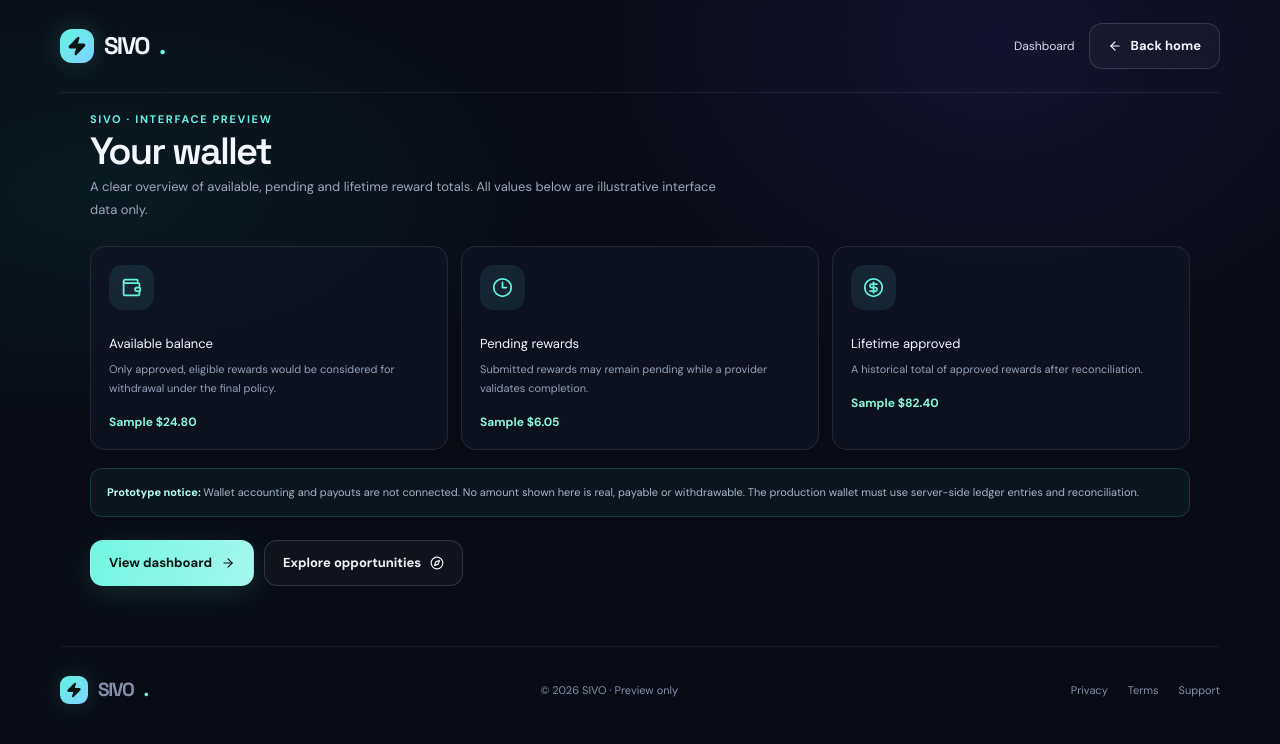
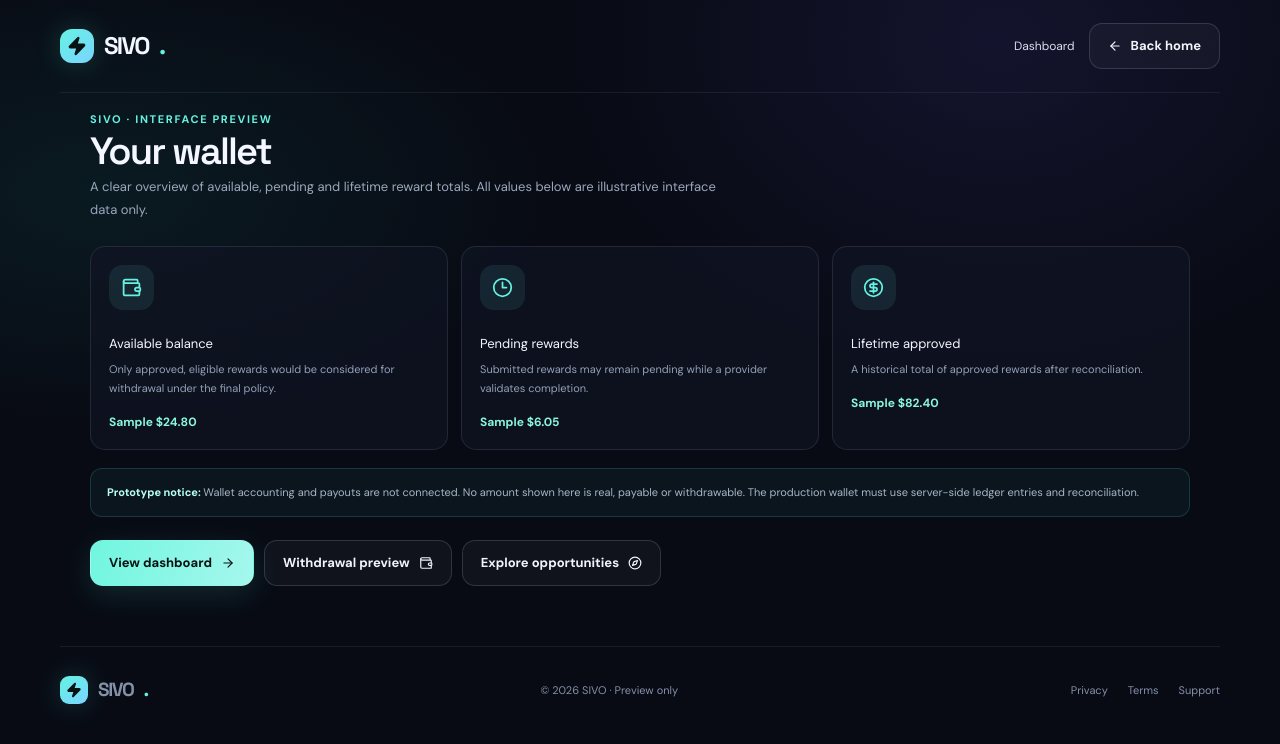
Before and after one commit to joshuamussanga7-cpu/SIVO, a Next.js app: page /wallet in a window 1280 px wide. Shown: the top 744 px of the page. Built offline with nearby package versions, Linux system fonts and the light colour scheme.

Commit message:
feat: add activity timeline and wallet withdrawal navigation

```diff
--- a/components/PreviewPage.tsx
+++ b/components/PreviewPage.tsx
@@ -4,7 +4,7 @@ import Link from "next/link";
 import { useMemo, useState } from "react";
 import { ArrowLeft, ArrowRight, BadgeCheck, Bell, CircleDollarSign, Clock3, Compass, Gift, HelpCircle, Layers3, ShieldCheck, Sparkles, Trophy, Users, Wallet, Zap } from "lucide-react";
 
-type ScreenKind = "earn" | "wallet" | "referrals" | "achievements" | "profile" | "support" | "notifications" | "privacy" | "terms";
+type ScreenKind = "earn" | "wallet" | "referrals" | "achievements" | "profile" | "support" | "notifications" | "activity" | "privacy" | "terms";
 
 const screens: Record<ScreenKind, { title: string; description: string; items: { icon: typeof Compass; title: string; description: string; value?: string }[]; note: string }> = {
   earn: {
@@ -80,6 +80,16 @@ const screens: Record<ScreenKind, { title: string; description: string; items: {
     ],
     note: "Notifications are not connected and no messages shown here represent actual account activity.",
   },
+  activity: {
+    title: "Your activity",
+    description: "A single timeline for task submissions, reward decisions and payout updates. The entries below are examples, not real account activity.",
+    items: [
+      { icon: Compass, title: "Consumer habits survey", description: "Example task submission · Status: pending review", value: "Sample +$1.80" },
+      { icon: BadgeCheck, title: "Productivity app offer", description: "Example provider confirmation · Status: approved", value: "Sample +$3.50" },
+      { icon: Wallet, title: "Withdrawal request", description: "Example payout request · No payment service is connected", value: "Sample −$10.00" },
+    ],
+    note: "This activity timeline is illustrative. In production, each entry must be generated from verified server-side events and the wallet ledger, not client-submitted values.",
+  },
   privacy: {
     title: "Privacy policy",
     description: "The SIVO privacy policy is not published yet. It will be adapted from the existing SAVI policy only after its exact text is reviewed and SIVO’s own providers, data flows and legal responsibilities are confirmed.",
@@ -133,7 +143,7 @@ export default function PreviewPage({ kind }: { kind: ScreenKind }) {
           <div className="secondary-note"><strong style={{ color: "#b7fff5" }}>Prototype notice: </strong>{screen.note}</div>
           <div style={{ display: "flex", flexWrap: "wrap", gap: 10, marginTop: 23 }}>
             <Link href="/dashboard" className="btn btn-primary">View dashboard <ArrowRight size={14} /></Link>
-            {kind !== "earn" && <Link href="/earn" className="btn btn-secondary">Explore opportunities <Compass size={14} /></Link>}
+            {kind === "wallet" && <Link href="/wallet/withdraw" className="btn btn-secondary">Withdrawal preview <Wallet size={14} /></Link>}{kind !== "earn" && <Link href="/earn" className="btn btn-secondary">Explore opportunities <Compass size={14} /></Link>}{kind === "activity" && <Link href="/wallet" className="btn btn-secondary">Open wallet <Wallet size={14} /></Link>}
           </div>
         </div>
         <footer className="footer" style={{ marginTop: 60 }}>
```
